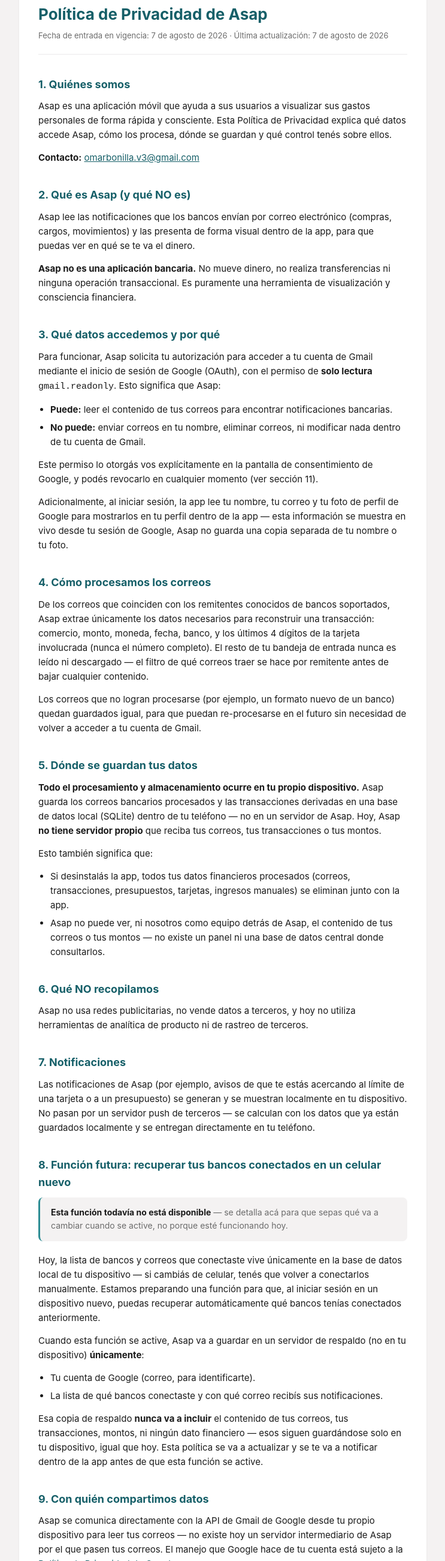
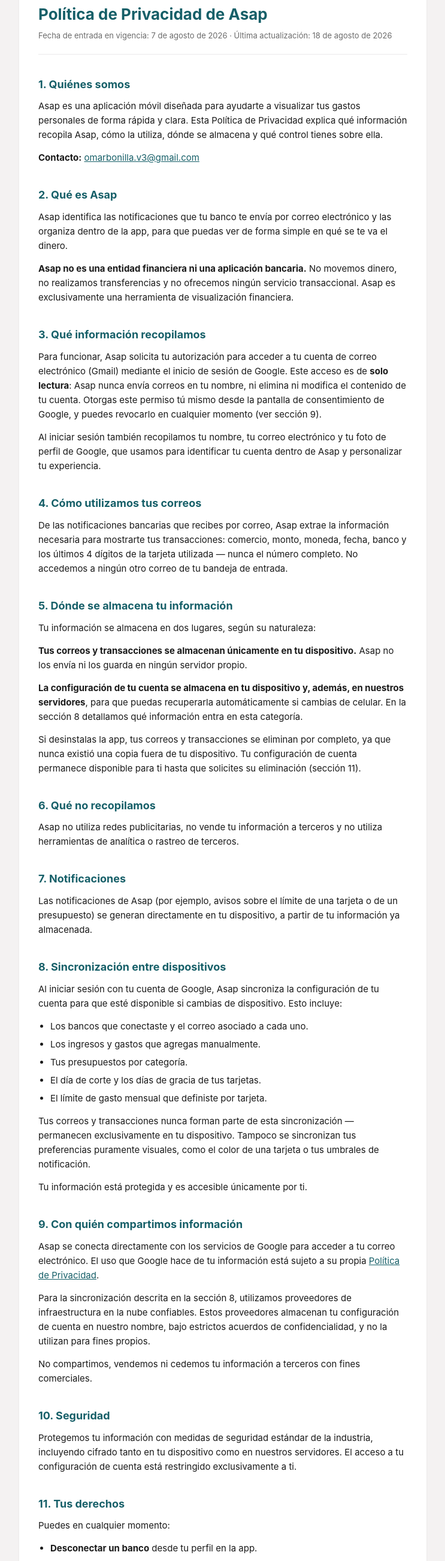
Before and after one commit to OmarBonillav3/asap-legal, a plain HTML site: page privacy-policy.html in a window 1280 px wide. Shown: the part 198-2800 px from the top of the page at 60% size, without its empty margins (268-1011 px from the left). Drawn offline with Linux system fonts and the light colour scheme.

Commit message:
Reescribir en tono corporativo y tuteo; corregir sincronizacion de cuenta ya activa
La Politica de Privacidad describia la sincronizacion de cuenta (bancos,
ingresos/gastos manuales, presupuestos, dias de pago, limites de tarjeta)
como una funcion futura no disponible, cuando ya esta implementada y en
uso real. Se corrige para reflejar el estado actual, se agrega el
respaldo en la nube como lugar de almacenamiento, y se ajusta el
lenguaje a un tono mas formal y directo, sin detalle de implementacion
tecnica. Se convierte todo el sitio de voseo a tuteo.

```diff
--- a/privacy-policy.html
+++ b/privacy-policy.html
@@ -4,7 +4,7 @@
 <meta charset="utf-8">
 <meta name="viewport" content="width=device-width, initial-scale=1">
 <title>Política de Privacidad — Asap</title>
-<meta name="description" content="Política de Privacidad de Asap: qué datos accedemos, cómo los procesamos y dónde se guardan.">
+<meta name="description" content="Política de Privacidad de Asap: qué información recopilamos, cómo la utilizamos y dónde se almacena.">
 <link rel="stylesheet" href="style.css">
 </head>
 <body>
@@ -22,78 +22,73 @@
     <span class="badge">Privacidad</span>
     <h1>Política de Privacidad de Asap</h1>
     <div class="meta">
-      Fecha de entrada en vigencia: 7 de agosto de 2026 · Última actualización: 7 de agosto de 2026
+      Fecha de entrada en vigencia: 7 de agosto de 2026 · Última actualización: 18 de agosto de 2026
     </div>
 
     <h2>1. Quiénes somos</h2>
-    <p>Asap es una aplicación móvil que ayuda a sus usuarios a visualizar sus gastos personales de forma rápida y consciente. Esta Política de Privacidad explica qué datos accede Asap, cómo los procesa, dónde se guardan y qué control tenés sobre ellos.</p>
+    <p>Asap es una aplicación móvil diseñada para ayudarte a visualizar tus gastos personales de forma rápida y clara. Esta Política de Privacidad explica qué información recopila Asap, cómo la utiliza, dónde se almacena y qué control tienes sobre ella.</p>
     <p><strong>Contacto:</strong> <a href="mailto:omarbonilla.v3@gmail.com">omarbonilla.v3@gmail.com</a></p>
 
-    <h2>2. Qué es Asap (y qué NO es)</h2>
-    <p>Asap lee las notificaciones que los bancos envían por correo electrónico (compras, cargos, movimientos) y las presenta de forma visual dentro de la app, para que puedas ver en qué se te va el dinero.</p>
-    <p><strong>Asap no es una aplicación bancaria.</strong> No mueve dinero, no realiza transferencias ni ninguna operación transaccional. Es puramente una herramienta de visualización y consciencia financiera.</p>
+    <h2>2. Qué es Asap</h2>
+    <p>Asap identifica las notificaciones que tu banco te envía por correo electrónico y las organiza dentro de la app, para que puedas ver de forma simple en qué se te va el dinero.</p>
+    <p><strong>Asap no es una entidad financiera ni una aplicación bancaria.</strong> No movemos dinero, no realizamos transferencias y no ofrecemos ningún servicio transaccional. Asap es exclusivamente una herramienta de visualización financiera.</p>
 
-    <h2>3. Qué datos accedemos y por qué</h2>
-    <p>Para funcionar, Asap solicita tu autorización para acceder a tu cuenta de Gmail mediante el inicio de sesión de Google (OAuth), con el permiso de <strong>solo lectura</strong> <code>gmail.readonly</code>. Esto significa que Asap:</p>
-    <ul>
-      <li><strong>Puede:</strong> leer el contenido de tus correos para encontrar notificaciones bancarias.</li>
-      <li><strong>No puede:</strong> enviar correos en tu nombre, eliminar correos, ni modificar nada dentro de tu cuenta de Gmail.</li>
-    </ul>
-    <p>Este permiso lo otorgás vos explícitamente en la pantalla de consentimiento de Google, y podés revocarlo en cualquier momento (ver sección 11).</p>
-    <p>Adicionalmente, al iniciar sesión, la app lee tu nombre, tu correo y tu foto de perfil de Google para mostrarlos en tu perfil dentro de la app — esta información se muestra en vivo desde tu sesión de Google, Asap no guarda una copia separada de tu nombre o tu foto.</p>
+    <h2>3. Qué información recopilamos</h2>
+    <p>Para funcionar, Asap solicita tu autorización para acceder a tu cuenta de correo electrónico (Gmail) mediante el inicio de sesión de Google. Este acceso es de <strong>solo lectura</strong>: Asap nunca envía correos en tu nombre, ni elimina ni modifica el contenido de tu cuenta. Otorgas este permiso tú mismo desde la pantalla de consentimiento de Google, y puedes revocarlo en cualquier momento (ver sección 9).</p>
+    <p>Al iniciar sesión también recopilamos tu nombre, tu correo electrónico y tu foto de perfil de Google, que usamos para identificar tu cuenta dentro de Asap y personalizar tu experiencia.</p>
 
-    <h2>4. Cómo procesamos los correos</h2>
-    <p>De los correos que coinciden con los remitentes conocidos de bancos soportados, Asap extrae únicamente los datos necesarios para reconstruir una transacción: comercio, monto, moneda, fecha, banco, y los últimos 4 dígitos de la tarjeta involucrada (nunca el número completo). El resto de tu bandeja de entrada nunca es leído ni descargado — el filtro de qué correos traer se hace por remitente antes de bajar cualquier contenido.</p>
-    <p>Los correos que no logran procesarse (por ejemplo, un formato nuevo de un banco) quedan guardados igual, para que puedan re-procesarse en el futuro sin necesidad de volver a acceder a tu cuenta de Gmail.</p>
+    <h2>4. Cómo utilizamos tus correos</h2>
+    <p>De las notificaciones bancarias que recibes por correo, Asap extrae la información necesaria para mostrarte tus transacciones: comercio, monto, moneda, fecha, banco y los últimos 4 dígitos de la tarjeta utilizada — nunca el número completo. No accedemos a ningún otro correo de tu bandeja de entrada.</p>
 
-    <h2>5. Dónde se guardan tus datos</h2>
-    <p><strong>Todo el procesamiento y almacenamiento ocurre en tu propio dispositivo.</strong> Asap guarda los correos bancarios procesados y las transacciones derivadas en una base de datos local (SQLite) dentro de tu teléfono — no en un servidor de Asap. Hoy, Asap <strong>no tiene servidor propio</strong> que reciba tus correos, tus transacciones o tus montos.</p>
-    <p>Esto también significa que:</p>
-    <ul>
-      <li>Si desinstalás la app, todos tus datos financieros procesados (correos, transacciones, presupuestos, tarjetas, ingresos manuales) se eliminan junto con la app.</li>
-      <li>Asap no puede ver, ni nosotros como equipo detrás de Asap, el contenido de tus correos o tus montos — no existe un panel ni una base de datos central donde consultarlos.</li>
-    </ul>
+    <h2>5. Dónde se almacena tu información</h2>
+    <p>Tu información se almacena en dos lugares, según su naturaleza:</p>
+    <p><strong>Tus correos y transacciones se almacenan únicamente en tu dispositivo.</strong> Asap no los envía ni los guarda en ningún servidor propio.</p>
+    <p><strong>La configuración de tu cuenta se almacena en tu dispositivo y, además, en nuestros servidores</strong>, para que puedas recuperarla automáticamente si cambias de celular. En la sección 8 detallamos qué información entra en esta categoría.</p>
+    <p>Si desinstalas la app, tus correos y transacciones se eliminan por completo, ya que nunca existió una copia fuera de tu dispositivo. Tu configuración de cuenta permanece disponible para ti hasta que solicites su eliminación (sección 11).</p>
 
-    <h2>6. Qué NO recopilamos</h2>
-    <p>Asap no usa redes publicitarias, no vende datos a terceros, y hoy no utiliza herramientas de analítica de producto ni de rastreo de terceros.</p>
+    <h2>6. Qué no recopilamos</h2>
+    <p>Asap no utiliza redes publicitarias, no vende tu información a terceros y no utiliza herramientas de analítica o rastreo de terceros.</p>
 
     <h2>7. Notificaciones</h2>
-    <p>Las notificaciones de Asap (por ejemplo, avisos de que te estás acercando al límite de una tarjeta o a un presupuesto) se generan y se muestran localmente en tu dispositivo. No pasan por un servidor push de terceros — se calculan con los datos que ya están guardados localmente y se entregan directamente en tu teléfono.</p>
+    <p>Las notificaciones de Asap (por ejemplo, avisos sobre el límite de una tarjeta o de un presupuesto) se generan directamente en tu dispositivo, a partir de tu información ya almacenada.</p>
 
-    <h2>8. Función futura: recuperar tus bancos conectados en un celular nuevo</h2>
-    <div class="callout"><strong>Esta función todavía no está disponible</strong> — se detalla acá para que sepas qué va a cambiar cuando se active, no porque esté funcionando hoy.</div>
-    <p>Hoy, la lista de bancos y correos que conectaste vive únicamente en la base de datos local de tu dispositivo — si cambiás de celular, tenés que volver a conectarlos manualmente. Estamos preparando una función para que, al iniciar sesión en un dispositivo nuevo, puedas recuperar automáticamente qué bancos tenías conectados anteriormente.</p>
-    <p>Cuando esta función se active, Asap va a guardar en un servidor de respaldo (no en tu dispositivo) <strong>únicamente</strong>:</p>
+    <h2>8. Sincronización entre dispositivos</h2>
+    <p>Al iniciar sesión con tu cuenta de Google, Asap sincroniza la configuración de tu cuenta para que esté disponible si cambias de dispositivo. Esto incluye:</p>
     <ul>
-      <li>Tu cuenta de Google (correo, para identificarte).</li>
-      <li>La lista de qué bancos conectaste y con qué correo recibís sus notificaciones.</li>
+      <li>Los bancos que conectaste y el correo asociado a cada uno.</li>
+      <li>Los ingresos y gastos que agregas manualmente.</li>
+      <li>Tus presupuestos por categoría.</li>
+      <li>El día de corte y los días de gracia de tus tarjetas.</li>
+      <li>El límite de gasto mensual que definiste por tarjeta.</li>
     </ul>
-    <p>Esa copia de respaldo <strong>nunca va a incluir</strong> el contenido de tus correos, tus transacciones, montos, ni ningún dato financiero — esos siguen guardándose solo en tu dispositivo, igual que hoy. Esta política se va a actualizar y se te va a notificar dentro de la app antes de que esta función se active.</p>
+    <p>Tus correos y transacciones nunca forman parte de esta sincronización — permanecen exclusivamente en tu dispositivo. Tampoco se sincronizan tus preferencias puramente visuales, como el color de una tarjeta o tus umbrales de notificación.</p>
+    <p>Tu información está protegida y es accesible únicamente por ti.</p>
 
-    <h2>9. Con quién compartimos datos</h2>
-    <p>Asap se comunica directamente con la API de Gmail de Google desde tu propio dispositivo para leer tus correos — no existe hoy un servidor intermediario de Asap por el que pasen tus correos. El manejo que Google hace de tu cuenta está sujeto a la <a href="https://policies.google.com/privacy" target="_blank" rel="noopener">Política de Privacidad de Google</a>.</p>
-    <p>No compartimos, vendemos ni cedemos tus datos financieros a ningún tercero.</p>
+    <h2>9. Con quién compartimos información</h2>
+    <p>Asap se conecta directamente con los servicios de Google para acceder a tu correo electrónico. El uso que Google hace de tu información está sujeto a su propia <a href="https://policies.google.com/privacy" target="_blank" rel="noopener">Política de Privacidad</a>.</p>
+    <p>Para la sincronización descrita en la sección 8, utilizamos proveedores de infraestructura en la nube confiables. Estos proveedores almacenan tu configuración de cuenta en nuestro nombre, bajo estrictos acuerdos de confidencialidad, y no la utilizan para fines propios.</p>
+    <p>No compartimos, vendemos ni cedemos tu información a terceros con fines comerciales.</p>
 
     <h2>10. Seguridad</h2>
-    <p>Los tokens de acceso a tu cuenta de Google son gestionados directamente por el SDK oficial de Google Sign-In — Asap nunca los guarda en almacenamiento sin cifrar. Los datos financieros procesados quedan en la base de datos local de tu dispositivo, protegida por los mismos mecanismos de seguridad del sistema operativo (sandbox de la app).</p>
+    <p>Protegemos tu información con medidas de seguridad estándar de la industria, incluyendo cifrado tanto en tu dispositivo como en nuestros servidores. El acceso a tu configuración de cuenta está restringido exclusivamente a ti.</p>
 
-    <h2>11. Tus derechos y control sobre tus datos</h2>
-    <p>Podés en cualquier momento:</p>
+    <h2>11. Tus derechos</h2>
+    <p>Puedes en cualquier momento:</p>
     <ul>
-      <li><strong>Desconectar un banco</strong> desde tu perfil en la app — Asap deja de leer correos de ese banco (las transacciones ya sincronizadas quedan guardadas localmente salvo que las borres vos manualmente).</li>
-      <li><strong>Revocar el acceso de Asap a tu cuenta de Google</strong> desde <a href="https://myaccount.google.com/permissions" target="_blank" rel="noopener">myaccount.google.com/permissions</a> — esto corta inmediatamente cualquier posibilidad de que la app siga leyendo tu Gmail.</li>
-      <li><strong>Eliminar todos tus datos</strong> desinstalando la app — al ser almacenamiento local, no queda ninguna copia en ningún servidor de Asap.</li>
+      <li><strong>Desconectar un banco</strong> desde tu perfil en la app.</li>
+      <li><strong>Revocar el acceso de Asap a tu cuenta de Google</strong> desde <a href="https://myaccount.google.com/permissions" target="_blank" rel="noopener">myaccount.google.com/permissions</a>.</li>
+      <li><strong>Eliminar tus correos y transacciones</strong> desinstalando la app.</li>
+      <li><strong>Solicitar la eliminación de tu configuración de cuenta</strong> escribiéndonos a <a href="mailto:omarbonilla.v3@gmail.com">omarbonilla.v3@gmail.com</a>.</li>
     </ul>
 
     <h2>12. Menores de edad</h2>
-    <p>Asap no está dirigida a menores de edad y no recopila conscientemente datos de personas que no puedan otorgar consentimiento legal para el tratamiento de sus datos según la legislación de su país.</p>
+    <p>Asap no está dirigida a menores de edad y no recopila conscientemente información de personas que no puedan otorgar consentimiento legal según la legislación de su país.</p>
 
     <h2>13. Cambios a esta política</h2>
-    <div class="callout"><strong>Esta política puede cambiar en el futuro</strong>, y es importante que lo tengas en cuenta.</div>
-    <p>Podemos actualizarla a medida que la app evoluciona — por ejemplo, al activar la función descrita en la sección 8, o si en el futuro Asap introduce funciones pagas o un plan de suscripción (ver los <a href="terms-of-service.html">Términos de Servicio</a>), lo cual podría implicar el procesamiento de nuevos datos (ej. de facturación) que hoy la app no maneja. Vamos a avisar dentro de la app cuando haya cambios importantes, antes de que entren en vigencia.</p>
+    <p>Podemos actualizar esta política a medida que Asap evoluciona. Te notificaremos dentro de la app ante cualquier cambio importante, antes de que entre en vigencia.</p>
 
     <h2>14. Contacto</h2>
-    <p>Si tenés preguntas sobre esta política o sobre cómo Asap maneja tus datos, escribinos a <a href="mailto:omarbonilla.v3@gmail.com">omarbonilla.v3@gmail.com</a>.</p>
+    <p>Si tienes preguntas sobre esta política, escríbenos a <a href="mailto:omarbonilla.v3@gmail.com">omarbonilla.v3@gmail.com</a>.</p>
   </div>
 </main>
 <footer>
```
Also changed, not shown: index.html (+4 -4 lines), terms-of-service.html (+14 -19 lines), 2 other files.
